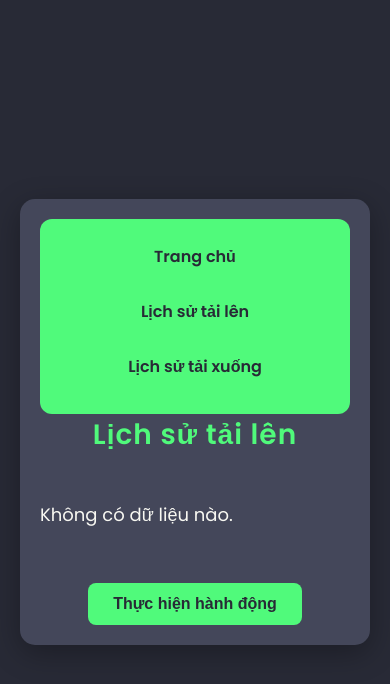
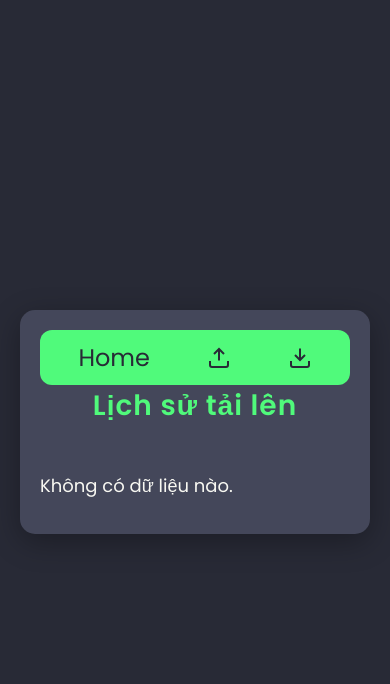
Before and after one commit to tanbaycu/tanbaycu-website, a Flask app: page /upload-history in a window 390 px wide. Shown: the top 684 px of the page. Run offline with Flask 3, Linux system fonts and the light colour scheme; parts of the project's set-up code (start-up, migrations or seed data) failed here and were passed over.

Commit message:
update history

```diff
--- a/templates/history.html
+++ b/templates/history.html
@@ -1,18 +1,12 @@
 <!DOCTYPE html>
 <html lang="en">
+
 <head>
   <meta charset="UTF-8" />
   <meta name="viewport" content="width=device-width, initial-scale=1.0" />
   <title>{{ title }}</title>
-    <link
-      href="https://fonts.googleapis.com/css2?family=Poppins:wght@400;600&display=swap"
-      rel="stylesheet"
-    />
-    <link
-      rel="icon"
-      type="image/x-icon"
-      href="{{ url_for('static', filename='favicon.ico') }}"
-    />
+  <link href="https://fonts.googleapis.com/css2?family=Poppins:wght@400;600&display=swap" rel="stylesheet" />
+  <link rel="icon" type="image/x-icon" href="{{ url_for('static', filename='favicon.ico') }}" />
   <style>
     /* Resetting margins and paddings */
     * {
@@ -24,8 +18,10 @@
     /* Styling for the body */
     body {
       font-family: "Poppins", sans-serif;
-        background-color: #282a36; /* Dark theme background */
-        color: #f8f8f2; /* Light text for better contrast */
+      background-color: #282a36;
+      /* Dark theme background */
+      color: #f8f8f2;
+      /* Light text for better contrast */
       padding: 20px;
       display: flex;
       justify-content: center;
@@ -37,7 +33,8 @@
     .container {
       width: 100%;
       max-width: 900px;
-        background-color: #44475a; /* Slightly lighter background for content */
+      background-color: #44475a;
+      /* Slightly lighter background for content */
       border-radius: 15px;
       box-shadow: 0 8px 30px rgba(0, 0, 0, 0.3);
       padding: 40px 30px;
@@ -52,22 +49,32 @@
 
     /* Navbar styling */
     .navbar {
-        background-color: #50fa7b; /* Bright green for contrast */
+      background-color: #50fa7b;
+      /* Bright green for contrast */
       display: flex;
-        justify-content: space-between;
+      justify-content: space-around;
+      /* Evenly space items */
       align-items: center;
       padding: 15px 20px;
       border-radius: 12px;
+      white-space: nowrap;
+      /* Prevent wrapping */
+      overflow: hidden;
+      /* Hide overflow */
     }
 
     /* Navbar links styling */
     .navbar a {
-        color: #282a36; /* Dark text on light navbar */
+      color: #282a36;
+      /* Dark text on light navbar */
       text-decoration: none;
-        font-size: 16px;
-        font-weight: 600;
-        padding: 10px 15px;
+      font-size: 24px;
+      /* Increased icon size */
       transition: background-color 0.3s ease, color 0.3s ease;
+      display: flex;
+      /* To center icon */
+      align-items: center;
+      /* Center align items vertically */
     }
 
     /* Hover effect for navbar links */
@@ -80,7 +87,8 @@
     h1 {
       text-align: center;
       margin-bottom: 30px;
-        color: #50fa7b; /* Title color matching navbar */
+      color: #50fa7b;
+      /* Title color matching navbar */
       font-size: 28px;
       letter-spacing: 1px;
     }
@@ -95,7 +103,8 @@
     /* Individual history items */
     .history-item {
       padding: 15px 0;
-        border-bottom: 1px solid #6272a4; /* Border in a lighter tone */
+      border-bottom: 1px solid #6272a4;
+      /* Border in a lighter tone */
       font-size: 18px;
       display: flex;
       justify-content: space-between;
@@ -109,7 +118,8 @@
 
     /* Styling links in history */
     .history-item a {
-        color: #8be9fd; /* Light blue for links */
+      color: #8be9fd;
+      /* Light blue for links */
       text-decoration: none;
       font-weight: 500;
       transition: color 0.3s ease;
@@ -117,7 +127,8 @@
 
     /* Hover effect for history links */
     .history-item a:hover {
-        color: #50fa7b; /* Match hover color with navbar green */
+      color: #50fa7b;
+      /* Match hover color with navbar green */
       text-decoration: underline;
     }
 
@@ -149,25 +160,47 @@
 
     /* Media query for responsiveness */
     @media (max-width: 768px) {
+      .navbar {
+        padding: 10px;
+        /* Adjust padding */
+        flex-direction: row;
+        /* Keep items in a row */
+        align-items: center;
+        /* Center align */
+        overflow-x: auto;
+        /* Enable horizontal scrolling if needed */
+      }
+
+      .navbar a {
+        margin: 0 10px;
+        /* Space between icons */
+      }
+
       .container {
         padding: 20px;
-        }
-        .navbar {
-          flex-direction: column;
-        }
-        .navbar a {
-          margin-bottom: 10px;
+        /* Adjust padding for smaller screens */
       }
     }
   </style>
 </head>
+
 <body>
   <div class="container">
     <!-- Navbar -->
     <div class="navbar">
-        <a href="/upload_file">Trang chủ</a>
-        <a href="/upload-history">Lịch sử tải lên</a>
-        <a href="/download-history">Lịch sử tải xuống</a>
+      <a href="/upload_file"> Home </a>
+      <a href="/upload-history" id="upload-history-link">
+        <svg xmlns="http://www.w3.org/2000/svg" width="24" height="24" viewBox="0 0 24 24" fill="none" stroke="#282a36"
+          stroke-width="2" stroke-linecap="butt" stroke-linejoin="arcs">
+          <path d="M3 15v4c0 1.1.9 2 2 2h14a2 2 0 0 0 2-2v-4M17 8l-5-5-5 5M12 4.2v10.3" />
+        </svg>
+      </a>
+      <a href="/download-history" id="download-history-link">
+        <svg xmlns="http://www.w3.org/2000/svg" width="24" height="24" viewBox="0 0 24 24" fill="none" stroke="#282a36"
+          stroke-width="2" stroke-linecap="butt" stroke-linejoin="arcs">
+          <path d="M3 15v4c0 1.1.9 2 2 2h14a2 2 0 0 0 2-2v-4M17 9l-5 5-5-5M12 12.8V2.5" />
+        </svg>
+      </a>
     </div>
 
     <h1>{{ title }}</h1>
@@ -183,11 +216,8 @@
       <li class="history-item">Không có dữ liệu nào.</li>
       {% endfor %}
     </ul>
+  </div>
 
-      <!-- Centered button -->
-      <div class="text-center">
-        <button class="btn-custom">Thực hiện hành động</button>
-      </div>
-    </div>
 </body>
+
 </html>
```
Lines whose indentation alone changed are shown as unchanged.
